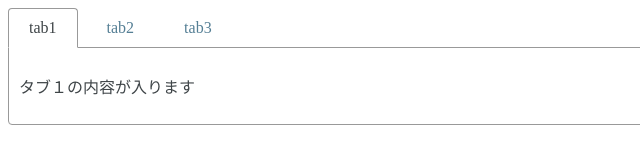
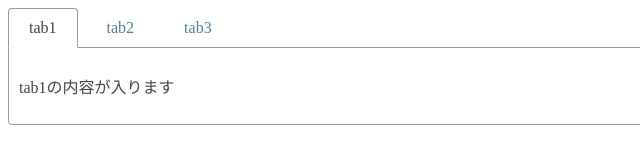
Before and after one commit to rikito0000/s-app, a plain HTML site: page vue.js/index.html in a window 1280 px wide. Shown: the full height of the page, 0-640 px from the left. Drawn offline with nearby package versions, Linux system fonts and the light colour scheme.

Commit message:
add arraytabs

```diff
--- a/vue.js/index.html
+++ b/vue.js/index.html
@@ -57,7 +57,7 @@
     <p>現在時刻プロパティ；{{ date }}</p>
   </div> -->
 
-  <div id="example">
+  <!--   <div id="example">
     <ul class="tabs-menu">
       <li 　v-bind:class="{active: activeTab === 'tabs-1'}" v-on:click="activeTab = 'tabs-1'">
         tab1
@@ -70,16 +70,38 @@
       </li>
     </ul>
     <section class="tabs-content">
-      <section v-show="activeTab === 'tabs-1'">
+      <section v-if="activeTab === 'tabs-1'">
         <p>タブ１の内容が入ります</p>
       </section>
-      <section v-show="activeTab === 'tabs-2'">
+      <section v-else-if="activeTab === 'tabs-2'">
         <p>タブ2の内容が入ります</p>
       </section>
-      <section v-show="activeTab === 'tabs-3'">
+      <section v-else-if="activeTab === 'tabs-3'">
         <p>タブ3の内容が入ります</p>
       </section>
+      <section　v-else>
+        <p>タブを選択してください</p>
+      </section>
     </section>
+  </div> -->
+
+  <div id="example">
+    <template v-if="tabs !== null">
+      <ul class="tabs-menu">
+        <li v-for="tab in tabs" v-bind:key="tab.id" v-bind:class="{active: activeTab.id === tab.id}"
+          v-on:click="activeTab = tab">
+          {{ tab.title }}
+        </li>
+      </ul>
+      <section class="tabs-content">
+        <section>
+          <p>{{ activeTab.content }}</p>
+        </section>
+      </section>
+    </template>
+    <template v-else>
+      <p>データを取得中です。</p>
+    </template>
   </div>
   <script src="main.js"></script>
 </body>
--- a/vue.js/main.js
+++ b/vue.js/main.js
@@ -88,11 +88,45 @@ const app = new Vue({
   },
 });
 
-*/
 
 const app = new Vue({
   el: '#example',
   data: {
-    activeTab: 'tabs-1'
+    activeTab: '',
   },
 });
+*/
+// v-showとv-ifの使い分けについて
+// 頻繁に切り替える場合はvshow一度表示したらほとんど切り替えることがない場合はvifを使うといいでしょう。
+
+new Vue({
+  el: '#example',
+  data: {
+    tabs: null,
+    activeTab: null,
+  },
+  created() {
+    setTimeout(() => {
+      const fetchedData = [
+        {
+          id: 'tabs-1',
+          title: 'tab1',
+          content: 'tab1の内容が入ります'
+        },
+        {
+          id: 'tabs-2',
+          title: 'tab2',
+          content: 'tab2の内容が入ります'
+        },
+
+        {
+          id: 'tabs-3',
+          title: 'tab3',
+          content: 'tab3の内容が入ります'
+        }
+      ];
+      this.tabs = fetchedData;
+      this.activeTab = fetchedData[0];
+    }, 2000);
+  },
+});
```
